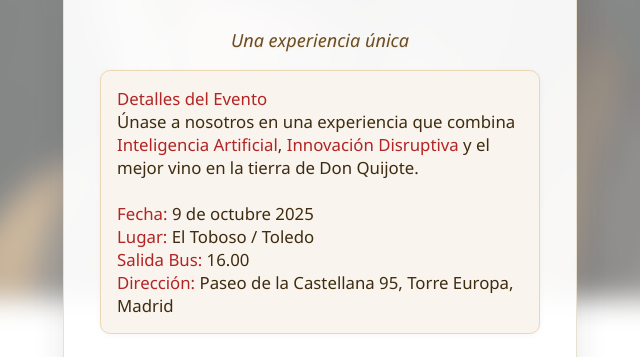
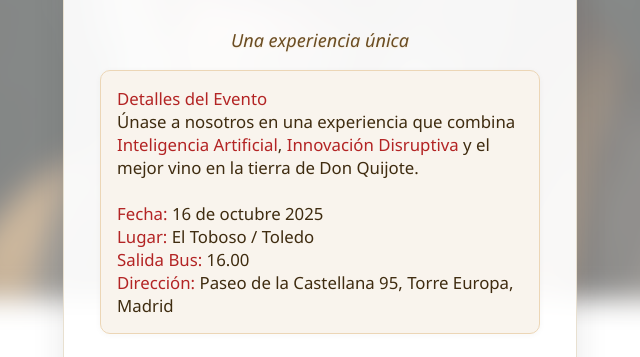
Before and after one commit to luisalves2024/quijote-inscripcion, a plain HTML site: page index.html in a window 1280 px wide. Shown: the part 501-858 px from the top of the page, 320-960 px from the left. Drawn offline with Linux system fonts and the light colour scheme.

Commit message:
Update index.html

```diff
--- a/index.html
+++ b/index.html
@@ -184,7 +184,7 @@
     <div class="evento-detalles">
       <strong>Detalles del Evento</strong><br>
       Únase a nosotros en una experiencia que combina <b>Inteligencia Artificial</b>, <b>Innovación Disruptiva</b> y el mejor vino en la tierra de Don Quijote.<br><br>
-      <b>Fecha:</b> 9 de octubre 2025<br>
+      <b>Fecha:</b> 16 de octubre 2025<br>
       <b>Lugar:</b> El Toboso / Toledo<br>
       <b>Salida Bus:</b> 16.00<br>
       <b>Dirección:</b> Paseo de la Castellana 95, Torre Europa, Madrid
```
